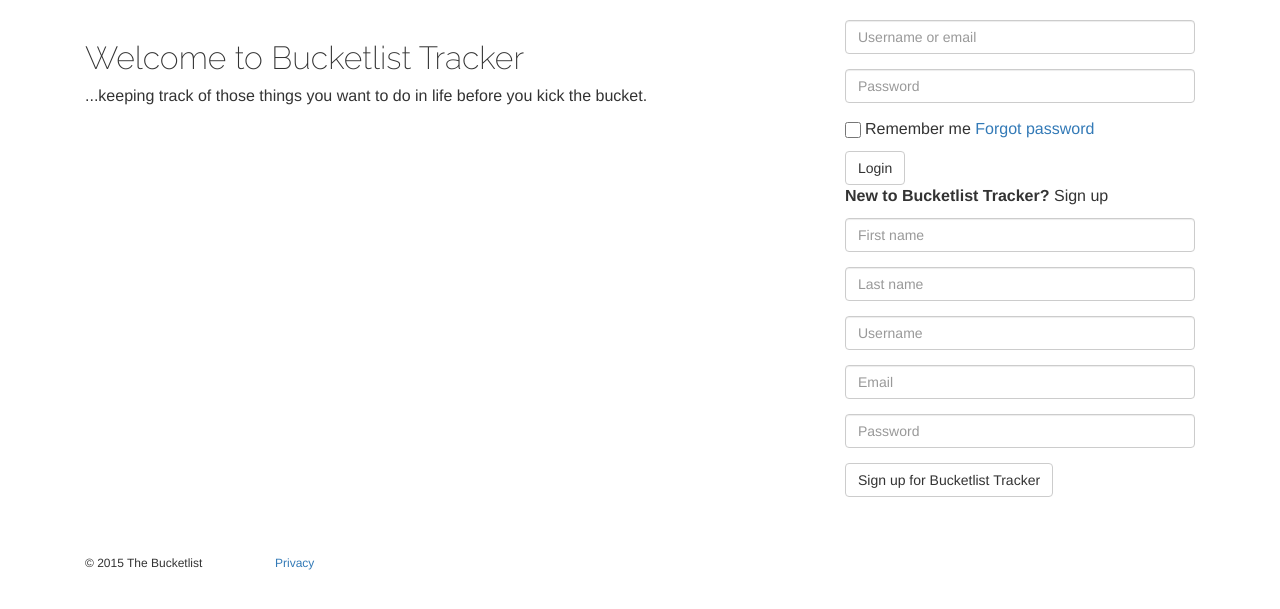
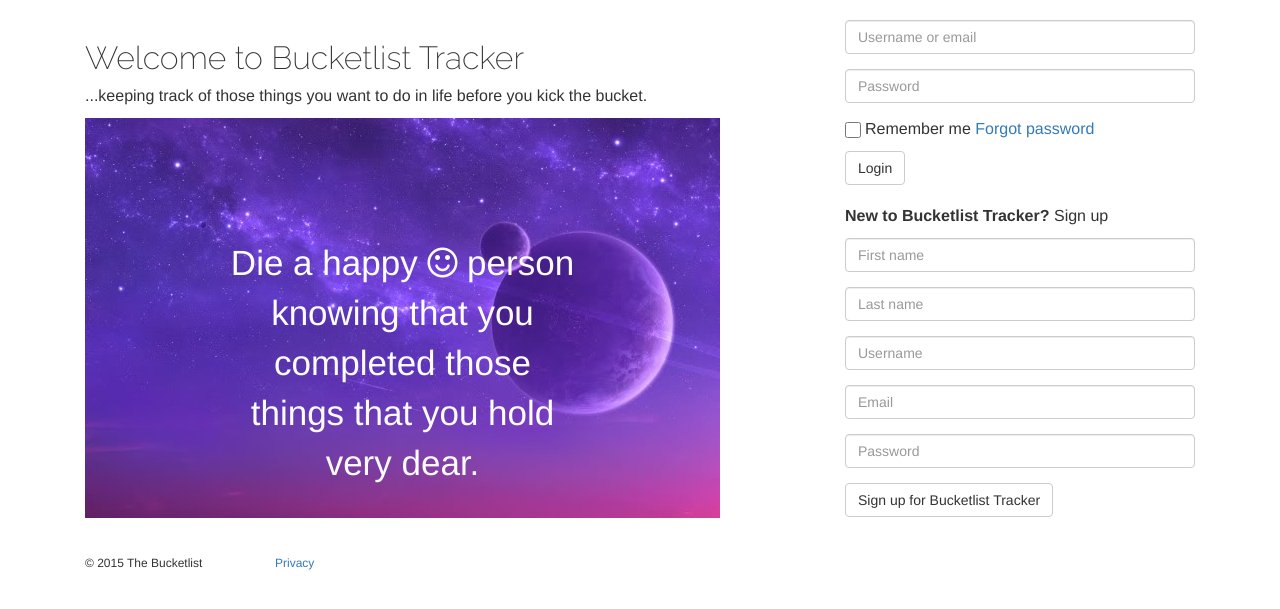
Before and after one commit to osule/django-bucketlist-application, a Django app: page / in a window 1280 px wide. Shown: the part 52-661 px from the top of the page. Run offline with Django 3.2, Linux system fonts and the light colour scheme; parts of the project's set-up code (start-up, migrations or seed data) failed here and were passed over; some libraries are stand-ins or nearby versions.

Commit message:
(feature) add index image and CSS auth class to sign in and sign up form elements

```diff
--- a/bucketlist/website/templates/website/index.html
+++ b/bucketlist/website/templates/website/index.html
@@ -3,14 +3,19 @@
 {% block content %}
 
 {% include 'website/snippets/messages.html' %}
+
 <section>
     <div id="fixInImage">
       <div class="col-md-7">
         <h1 class="jumbofy">Welcome to Bucketlist Tracker</h1>
         <p>...keeping track of those things you want to do in life before you kick the bucket.</p>
+        <div class="purple-world">
+          <p>Die a happy <i class="fa fa-smile-o"></i> person knowing that you completed those things that you hold very dear.</p>
+
+        </div>
       </div>
       <div class="col-md-offset-1 col-md-4">
-        <form action="{% url 'app.login' %}" method="POST">
+        <form class="auth" action="{% url 'app.login' %}" method="POST">
           {% csrf_token %}
           <div class="form-group">
             <input id="signInUsername" name="username" type="text" placeholder="Username or email" class="form-control">
@@ -26,7 +31,7 @@
         </form>
 
         <!--Signup form-->
-        <form action="{% url 'app.signup' %}" method="POST">
+        <form class="auth" action="{% url 'app.signup' %}" method="POST">
           {% csrf_token %}
           <p><strong>New to Bucketlist Tracker?</strong> Sign up</p>
           <div class="form-group">
```
